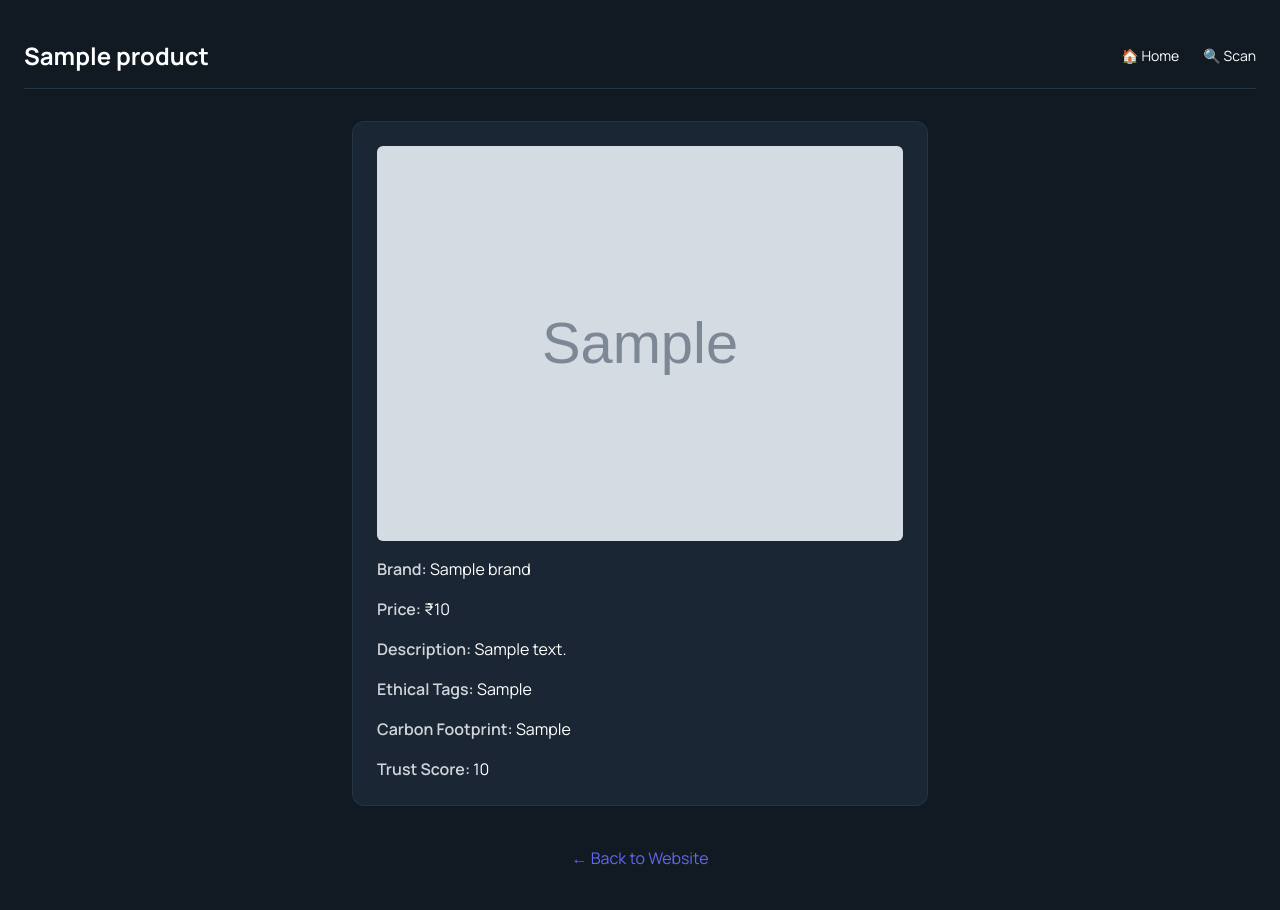
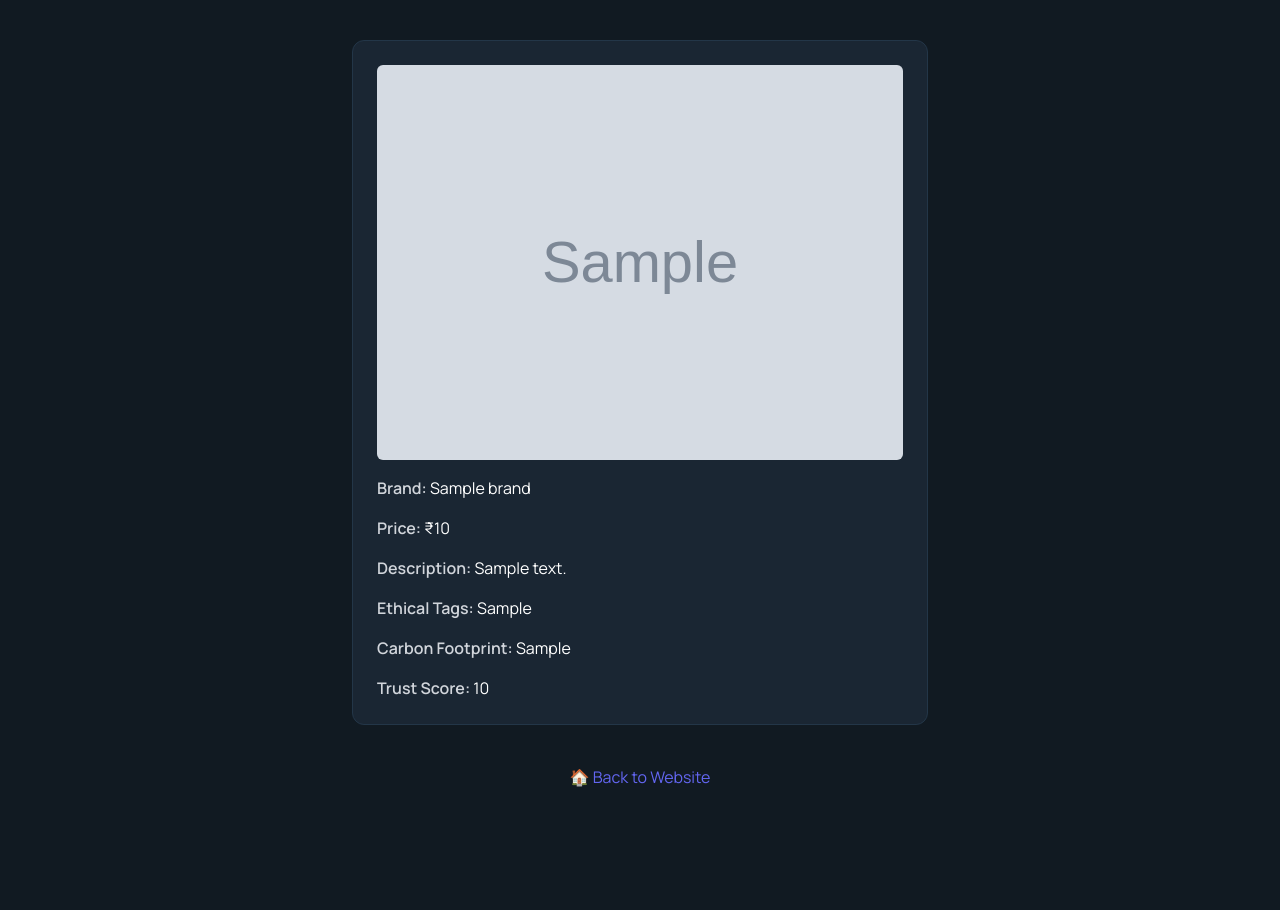
Before and after one commit to Garimaraj15/retailsphere, a Flask app: template backend/templates/product_page.html in a window 1280 px wide. After the commit the page ends 787 px from the top, so only its background shows below. Run offline with Flask 3, Linux system fonts and the light colour scheme; the template is opened without the code that fills it: most values are stand-ins (such as "Sample title", 1, 10 or a date in 2020); grey boxes marked "Sample" are stand-in pictures; some libraries are stand-ins or nearby versions.

Commit message:
update templates

```diff
--- a/backend/templates/product_page.html
+++ b/backend/templates/product_page.html
@@ -13,15 +13,6 @@
   </style>
 </head>
 <body class="bg-[#111a22] text-white min-h-screen px-6 py-10">
-
-  <!-- Header -->
-  <header class="flex items-center justify-between mb-8 border-b border-[#233648] pb-4">
-    <h1 class="text-2xl font-bold">{{ product.name }}</h1>
-    <nav class="flex gap-6 text-sm">
-      <a href="/" class="hover:underline">🏠 Home</a>
-      <a href="/scan" class="hover:underline">🔍 Scan</a>
-    </nav>
-  </header>
 
   <!-- Product Info -->
   <div class="bg-[#1a2633] p-6 rounded-xl space-y-4 border border-[#233648] max-w-xl mx-auto">
@@ -39,7 +30,9 @@
 
   <!-- Footer Navigation -->
   <div class="mt-10 text-center">
-    <a href="/" class="text-indigo-500 hover:underline">← Back to Website</a>
+   <a href="https://retailsphere-frontend.onrender.com" class="text-indigo-500 hover:underline">
+    🏠 Back to Website
+  </a>
   </div>
 
 </body>
```
